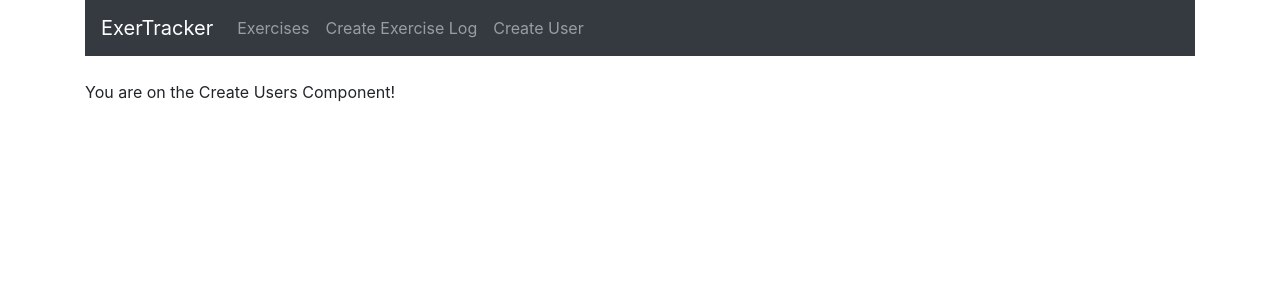
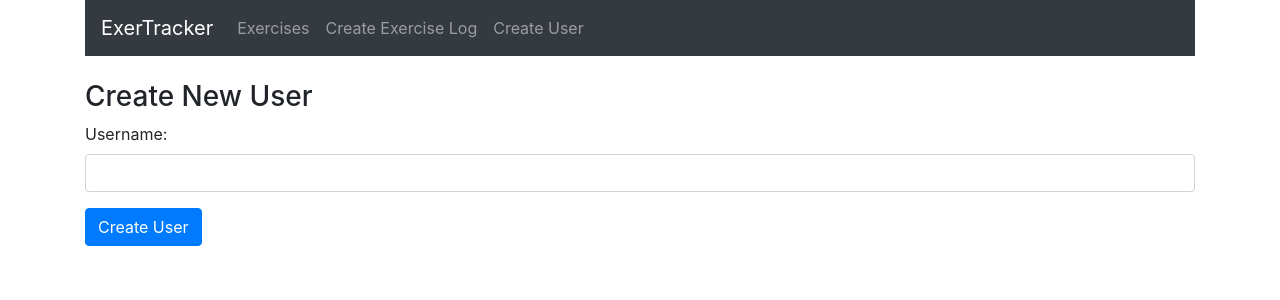
Before and after one commit to samseen/mern-exercise-tracker2, a React (Create React App) app: page /user in a window 1280 px wide. Shown: the top 300 px of the page. Built offline with nearby package versions, Linux system fonts and the light colour scheme.

Commit message:
Created a user and printed it to the console.

```diff
--- a/src/components/create-user.component.js
+++ b/src/components/create-user.component.js
@@ -1,10 +1,50 @@
 import React, { Component } from 'react';
 
 export default class CreateUsers extends Component {
+    constructor(props) {
+        super(props);
+
+        this.onChangeUsername = this.onChangeUsername.bind(this);
+        this.onSubmit = this.onSubmit.bind(this);
+
+        this.state = {
+            username: '',
+        }
+    }
+
+    onChangeUsername(e) {
+        this.setState({
+            username: e.target.value
+        })
+    }
+
+    onSubmit(e) {
+        e.preventDefault();
+
+        const user = {
+            username: this.state.username,
+        }
+
+        console.log(user);
+
+        this.setState({
+            username: ''
+        })
+    }
+
     render() {
         return (
             <div>
-                <p>You are on the Create Users Component!</p>
+                <h3>Create New User</h3>
+                <form onSubmit={this.onSubmit}>
+                    <div className="form-group">
+                        <label>Username: </label>
+                        <input type="text" required className="form-control" value={this.state.username} onChange={this.onChangeUsername} />
+                    </div>
+                    <div className="form-group">
+                        <input type="submit" value="Create User" className="btn btn-primary" />
+                    </div>
+                </form>
             </div>
         )
     }
```
